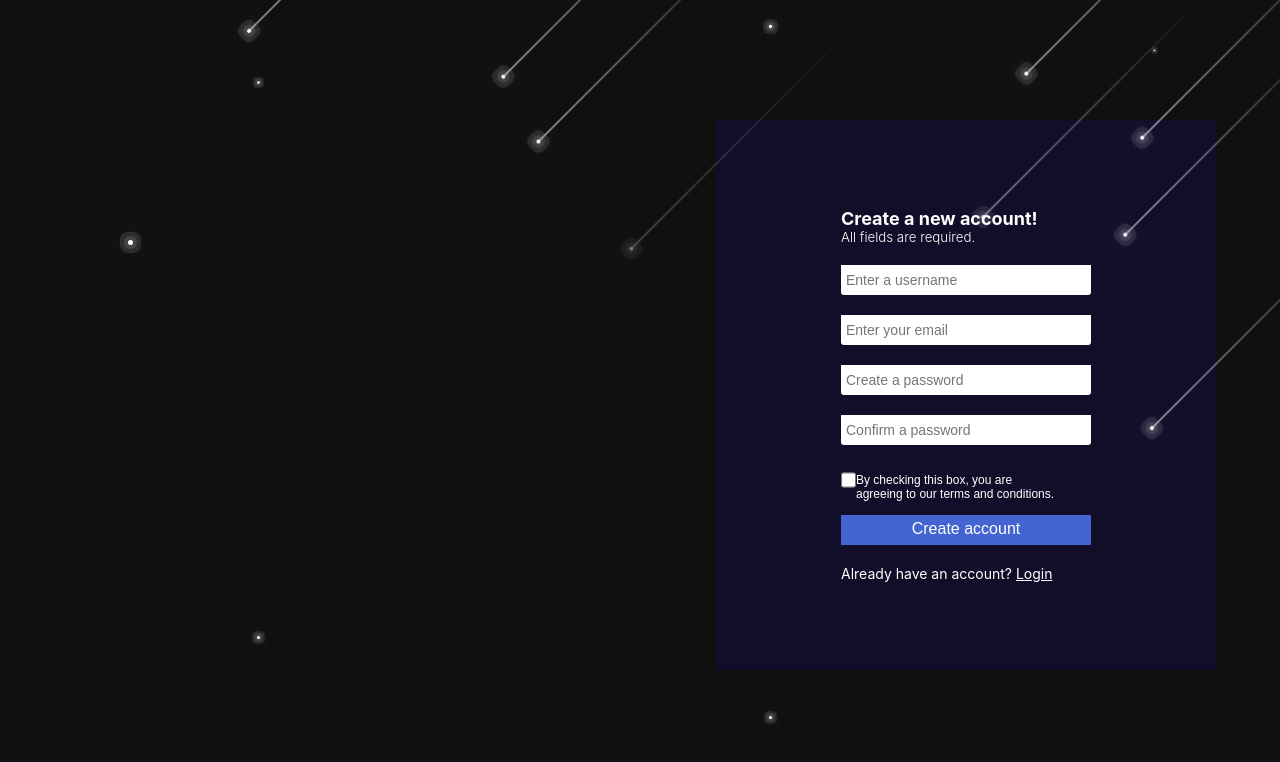
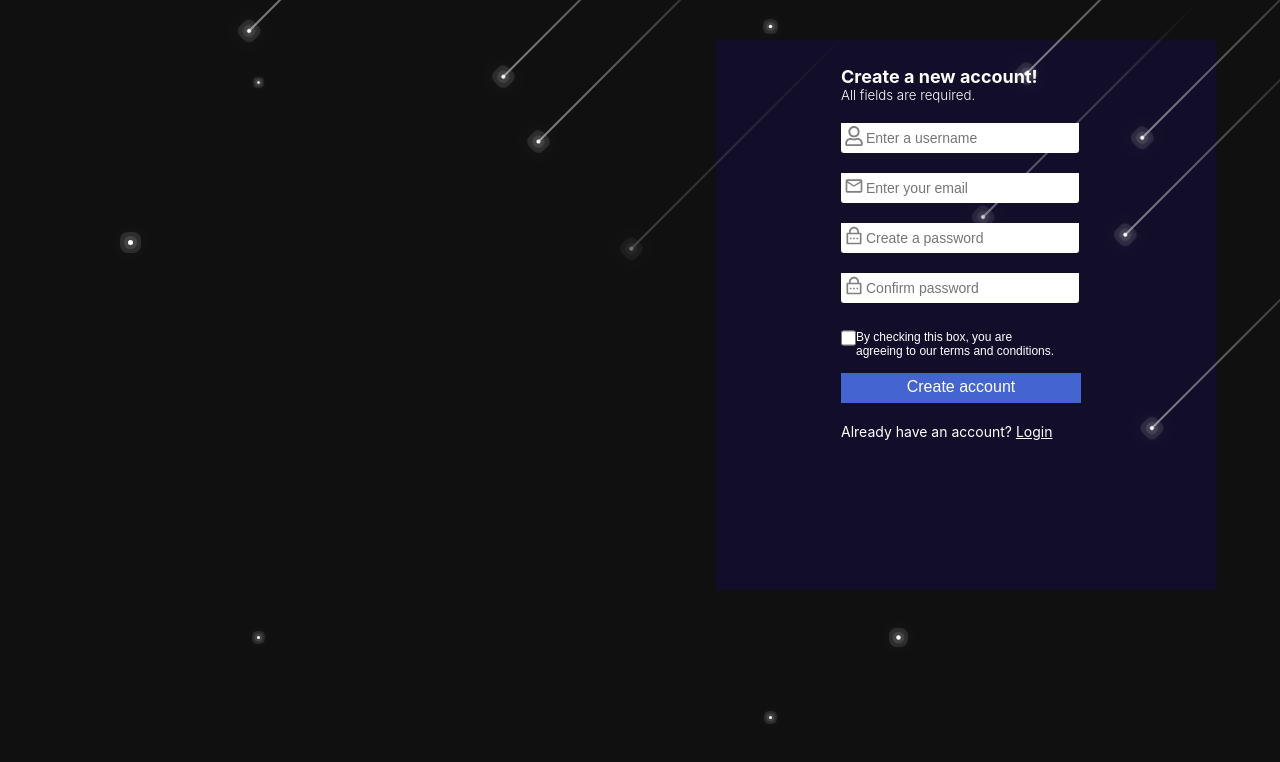
Before and after one commit to mitrabodh/libramate, a React (Create React App) app: page /create-account in a window 1280 px wide. Shown: the top 762 px of the page. Built offline with nearby package versions, Linux system fonts and the light colour scheme.

Commit message:
Added icons to create account form and made some minor changes in the application.

```diff
--- a/src/components/CreateAccountForm.tsx
+++ b/src/components/CreateAccountForm.tsx
@@ -1,7 +1,11 @@
 import React from 'react'
 import styles from "./authentication.module.css"
 import { Link } from "react-router-dom"
+import { FaRegUser } from "react-icons/fa";
+import { RiLockPasswordLine } from "react-icons/ri";
+import { MdOutlineMail } from "react-icons/md";
 import { useState } from 'react';
+
 
 export default function CreateAccountForm() {
     const [agree, setAgree] = useState<Boolean>(false)
@@ -9,14 +13,22 @@ export default function CreateAccountForm() {
         <form action="" className={styles.acc} style={{ minHeight: "550px", alignItems: 'flex-start' }}>
             <h1>Create a new account!</h1>
             <h5>All fields are required.</h5>
-
-            <input type="text" placeholder="Enter a username" name="username" id="username" />
-
-            <input type="email" placeholder="Enter your email" name="email" id="email" />
-
-            <input type="password" placeholder="Create a password" name="password1" id="password1" />
-
-            <input type="password" placeholder="Confirm a password" name="password2" id="password2" />
+            <div className={styles.inputDiv}>
+                <div className={styles.icon}><FaRegUser color='gray' size={"20px"} /></div>
+                <input type="text" placeholder="Enter a username" name="username" id="username" />
+            </div>
+            <div className={styles.inputDiv}>
+                <div className={styles.icon}><MdOutlineMail color='gray' size={"20px"} /></div>
+                <input type="email" placeholder="Enter your email" name="email" id="email" />
+            </div>
+            <div className={styles.inputDiv}>
+                <div className={styles.icon}><RiLockPasswordLine color='gray' size={"20px"} /></div>
+                <input type="password" placeholder="Create a password" name="password1" id="password1" />
+            </div>
+            <div className={styles.inputDiv}>
+                <div className={styles.icon}><RiLockPasswordLine color='gray' size={"20px"} /></div>
+                <input type="password" placeholder="Confirm password" name="password2" id="password2" />
+            </div>
             <input className={styles.account} type="checkbox" onClick={() => setAgree(true)} name="" id="" />
             <input className={styles.acc} disabled type="submit" value="Create account" />
             <p>Already have an account? <Link to="/login">Login</Link></p>
--- a/src/components/LoginForm.tsx
+++ b/src/components/LoginForm.tsx
@@ -1,6 +1,6 @@
 import React, { useState } from 'react'
 import { Link } from "react-router-dom"
-import styles from "./login.module.css"
+import styles from "./authentication.module.css"
 import { FaRegUser } from "react-icons/fa";
 import { IoIosEye } from "react-icons/io";
 import { IoIosEyeOff } from "react-icons/io";
--- a/src/components/authentication.module.css
+++ b/src/components/authentication.module.css
@@ -77,7 +77,7 @@
 /* Form */
 form {
     position: absolute;
-    top: 15vh;
+    top: 5vh;
     display: flex;
     flex-direction: column;
     gap: 20px;
@@ -95,6 +95,7 @@ form {
 
 form.acc>* {
     margin-left: 25%;
+
 }
 
 
@@ -115,6 +116,30 @@ input {
     font-size: 14px;
 }
 
+.inputDiv input {
+    padding-left: 25px;
+}
+
+.icon {
+    display: inline-block;
+    min-height: 30px;
+    box-sizing: border-box;
+    position: absolute;
+    left: 1%;
+    top: 10%;
+}
+
+.eye {
+    left: 83%;
+    cursor: pointer;
+}
+
+.inputDiv {
+    position: relative;
+    min-height: 30px;
+}
+
+
 
 input[type="submit"] {
     height: 30px;
@@ -126,8 +151,8 @@ input[type="submit"] {
 }
 
 input[type="submit"].acc {
-    align-self: center;
-    margin-left: 0px;
+    align-self: flex-start;
+    max-width: 240px;
 }
 
 
@@ -172,6 +197,11 @@ h1 {
     margin: 0;
     padding: 0;
     font-size: large;
+}
+
+/* Create account form heading */
+form.acc h1 {
+    margin-top: -25%;
 }
 
 /* All fields are required statement on the create account page */
@@ -306,13 +336,19 @@ span:nth-child(9) {
 
     form.acc>input[ type="text"],
     form.acc>input[ type="email"],
-    form.acc>input[ type="password"],
-    form.acc>input[ type="submit"] {
+    form.acc>input[ type="password"] {
         max-width: 70%;
     }
 
     form.acc>* {
-        margin-left: 15%;
+        margin-left: 20%;
+    }
+
+}
+
+@media screen and (max-width: 370px) {
+    form.acc>* {
+        margin-left: 13%;
     }
 
 }
--- a/src/components/login.module.css
+++ /dev/null
@@ -1,23 +0,0 @@
-.inputDiv {
-    position: relative;
-    min-height: 30px;
-}
-
-
-.inputDiv input {
-    padding-left: 25px;
-}
-
-.icon {
-    display: inline-block;
-    min-height: 30px;
-    box-sizing: border-box;
-    position: absolute;
-    left: 1%;
-    top: 10%;
-}
-
-.eye {
-    left: 83%;
-    cursor: pointer;
-}
--- a/src/hooks/useCondition.tsx
+++ b/src/hooks/useCondition.tsx
@@ -1,4 +1,3 @@
-import React from 'react'
 import { useRef } from 'react'
 
 export default function useCondition() {
@@ -10,8 +9,6 @@ export default function useCondition() {
         } else if (el?.type === "text" && show === false) {
             el.type = "password";
         }
-
-
     }
     return { inputRef, showPass };
 
```
